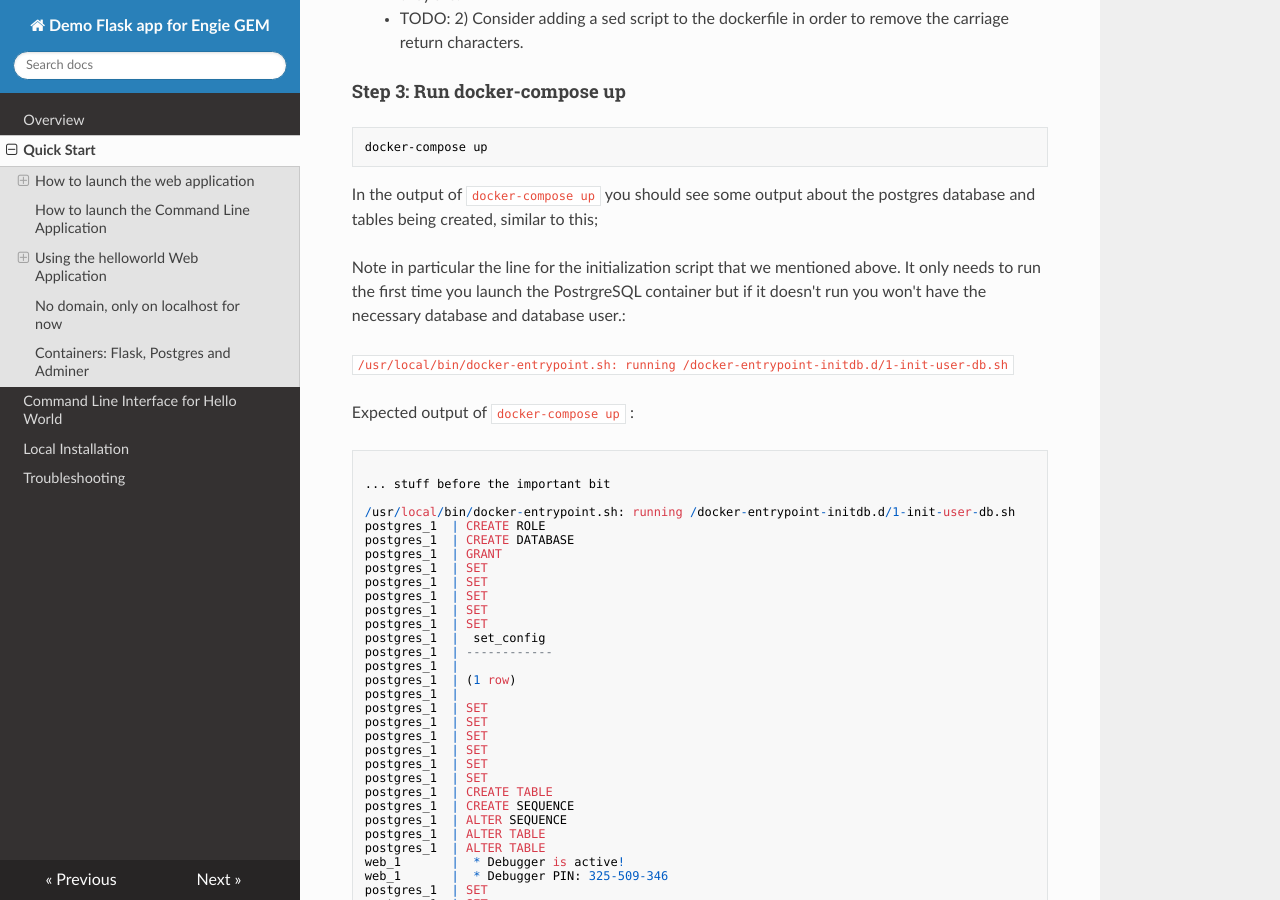
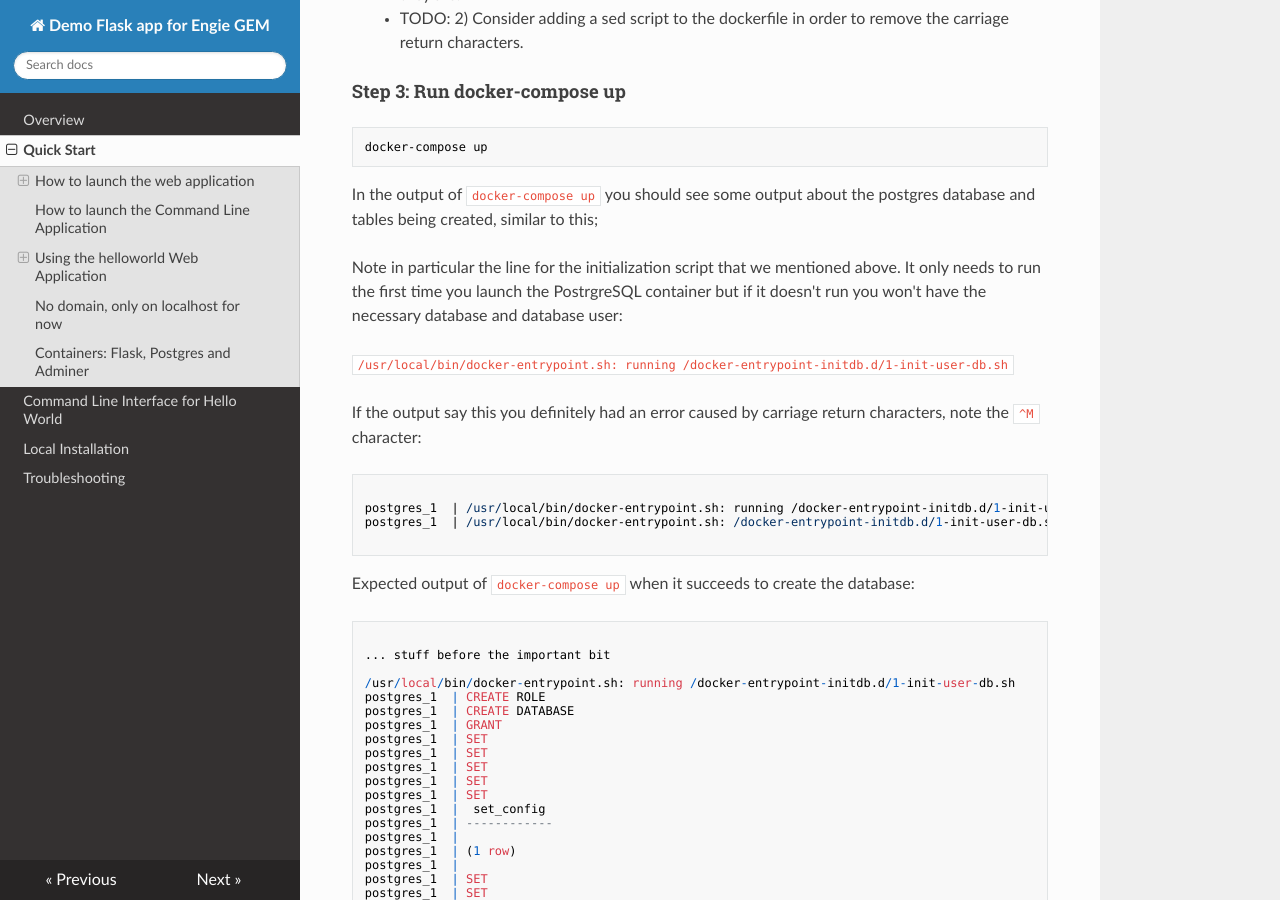
Before and after one commit to JohanKJSchreurs/demo-for-engie, an MkDocs documentation site: the page built from docs/quick-start.md, in a window 1280 px wide and 900 px high, scrolled down 1148 px. Built offline with MkDocs 1.6.1, drawn with Linux system fonts in a browser that asks for light colours; nearby versions of some CDN libraries.

Commit message:
Fix for carriage returns in postgres initialization script.

````diff
--- a/docs/quick-start.md
+++ b/docs/quick-start.md
@@ -42,11 +42,20 @@ docker-compose up
 
 In the output of `docker-compose up ` you should see some output about the postgres database and tables being created, similar to this;
 
-Note in particular the line for the initialization script that we mentioned above. It only needs to run the first time you launch the PostrgreSQL container but if it doesn't run you won't have the necessary database and database user.:
+Note in particular the line for the initialization script that we mentioned above. It only needs to run the first time you launch the PostrgreSQL container but if it doesn't run you won't have the necessary database and database user:
 
 `/usr/local/bin/docker-entrypoint.sh: running /docker-entrypoint-initdb.d/1-init-user-db.sh`
 
-Expected output of `docker-compose up ` :
+If the output say this you definitely had an error caused by carriage return characters, note the `^M` character:
+
+```
+
+postgres_1  | /usr/local/bin/docker-entrypoint.sh: running /docker-entrypoint-initdb.d/1-init-user-db.sh
+postgres_1  | /usr/local/bin/docker-entrypoint.sh: /docker-entrypoint-initdb.d/1-init-user-db.sh: /bin/bash^M: bad interpreter: No such file or directory
+
+```
+
+Expected output of `docker-compose up ` when it succeeds to create the database:
 
 ```
 
````
Also changed, not shown: 1 other file.
